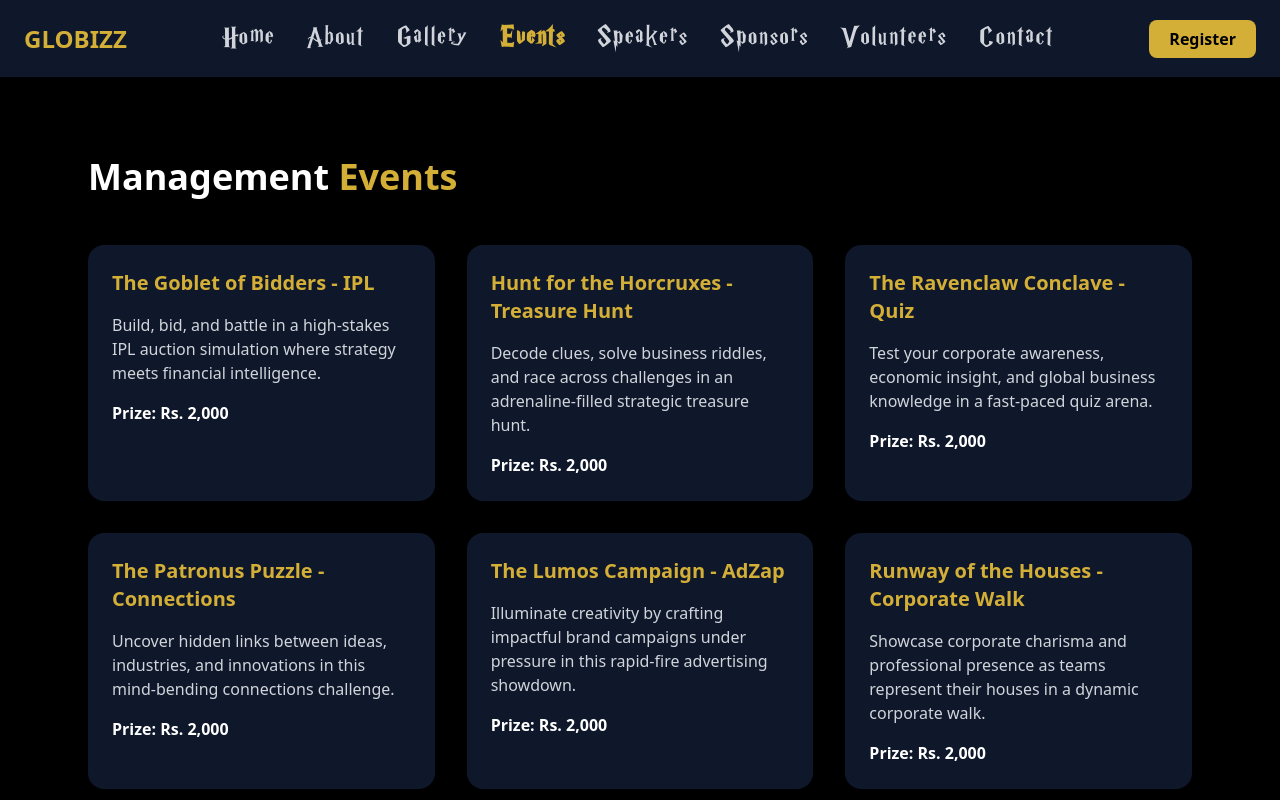
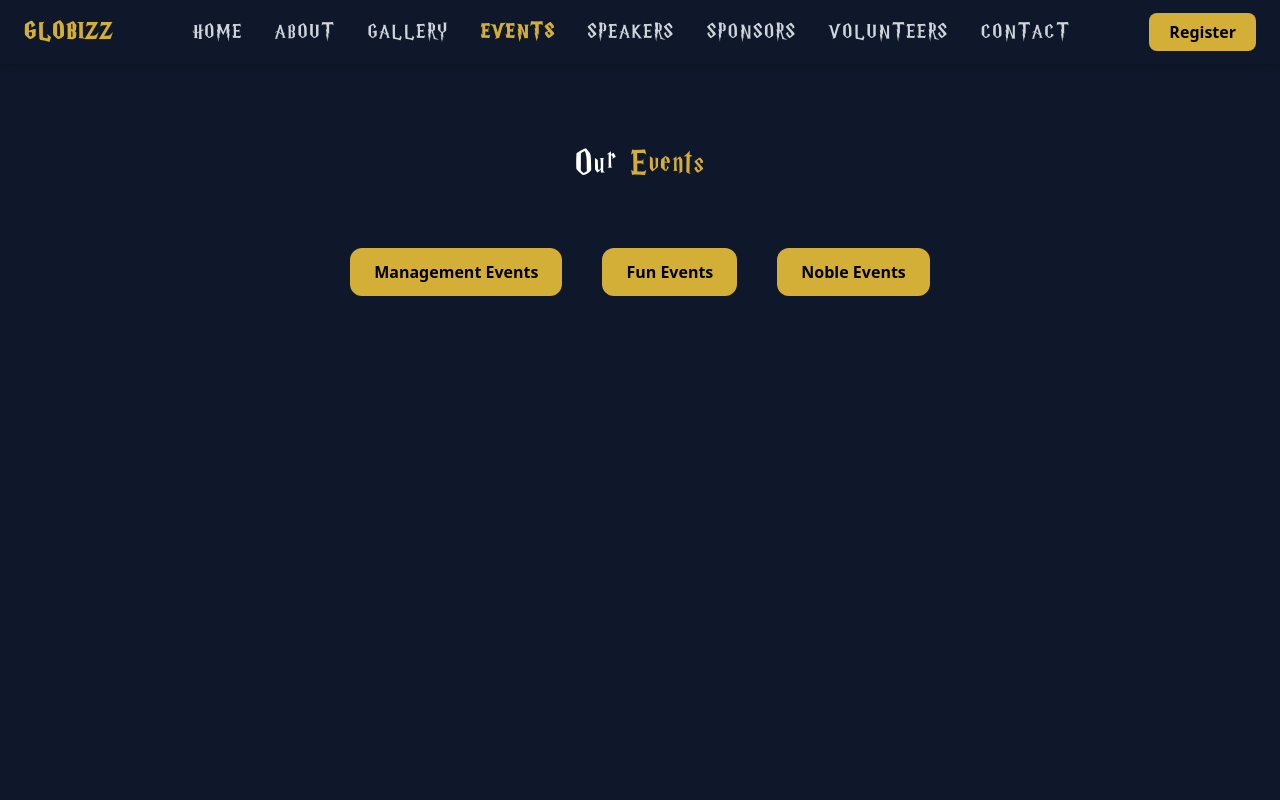
Before and after one commit to SVDeepavenkatesan/globizz, a React (Vite) app: page /events in a window 1280 px wide. Shown: the top 800 px of the page. Built offline with nearby package versions, Linux system fonts and the light colour scheme.

Commit message:
Updated Sponsors page and inprogressing Events page

```diff
--- a/src/components/layout/Navbar.jsx
+++ b/src/components/layout/Navbar.jsx
@@ -14,35 +14,35 @@ const Navbar = () => {
       <div className="max-w-7xl mx-auto px-6 py-4 flex justify-between items-center">
 
         {/* Logo */}
-        <Link to="/" className="text-2xl font-bold text-accent">
+        <Link to="/" className="text-2xl font-bold text-accent font-harry large-text spaced-text">
           GLOBIZZ
         </Link>
 
         {/* Desktop Menu */}
         <div className="hidden md:flex space-x-8 font-harry large-text spaced-text">
           <NavLink to="/" className={navLinkClass}>
-            Home
+            HOME
           </NavLink>
           <NavLink to="/about" className={navLinkClass}>
-            About
+            ABOUT
           </NavLink>
           <NavLink to="/gallery" className={navLinkClass}>
-            Gallery
+            GALLERY
           </NavLink>
           <NavLink to="/events" className={navLinkClass}>
-            Events
+            EVENTS
           </NavLink>
           <NavLink to="/speakers" className={navLinkClass}>
-            Speakers
+            SPEAKERS
           </NavLink>
           <NavLink to="/sponsors" className={navLinkClass}>
-            Sponsors
+            SPONSORS
           </NavLink>
           <NavLink to="/volunteers" className={navLinkClass}>
-            Volunteers
+            VOLUNTEERS
           </NavLink>
           <NavLink to="/contact" className={navLinkClass}>
-            Contact
+            CONTACT
           </NavLink>
         </div>
 
--- a/src/data/eventsData.js
+++ b/src/data/eventsData.js
@@ -1,44 +1,20 @@
-export const events = [
-  {
-    id: 1,
-    title: "The Goblet of Bidders - IPL",
-    description: "Build, bid, and battle in a high-stakes IPL auction simulation where strategy meets financial intelligence.",
-    prize: "Rs. 2,000",
-  },
-  {
-    id: 2,
-    title: "Hunt for the Horcruxes - Treasure Hunt",
-    description: "Decode clues, solve business riddles, and race across challenges in an adrenaline-filled strategic treasure hunt.",
-    prize: "Rs. 2,000",
-  },
-  {
-    id: 3,
-    title: "The Ravenclaw Conclave - Quiz",
-    description: "Test your corporate awareness, economic insight, and global business knowledge in a fast-paced quiz arena.",
-    prize: "Rs. 2,000",
-  },
-  {
-    id: 4,
-    title: "The Patronus Puzzle - Connections",
-    description: "Uncover hidden links between ideas, industries, and innovations in this mind-bending connections challenge.",
-    prize: "Rs. 2,000",
-  },
-  {
-    id: 5,
-    title: "The Lumos Campaign - AdZap",
-    description: "Illuminate creativity by crafting impactful brand campaigns under pressure in this rapid-fire advertising showdown.",
-    prize: "Rs. 2,000",
-  },
-  {
-    id: 6,
-    title: "Runway of the Houses - Corporate Walk",
-    description: "Showcase corporate charisma and professional presence as teams represent their houses in a dynamic corporate walk.",
-    prize: "Rs. 2,000",
-  },
-  {
-    id: 7,
-    title: "The Supreme Sorcerer of Strategy - Manager",
-    description: "Compete in a multi-round managerial challenge designed to test leadership, decision-making, and strategic mastery.",
-    prize: "Rs. 2,000",
-  },
-];
+export const eventCategories = {
+  management: [
+    "Goblet Of Bidders",
+    "Horcrux Hunt",
+    "Ravenclaw Conclave",
+    "Patronus Puzzle",
+    "Lumos Campaign",
+    "Runway Of Houses",
+    "Supreme Sorcerer",
+  ],
+  fun: [
+    "Cricket",
+    "Football",
+  ],
+  noble: [
+    "Blood Donation",
+    "Marathon",
+    "Tree Plantation",
+  ],
+};
--- a/src/index.css
+++ b/src/index.css
@@ -5,11 +5,25 @@
   font-style: normal;
 }
 .large-text {
-  font-size: 30px;
+  font-size: 20px;
 }
 .spaced-text {
   letter-spacing: 2px;
 }
+@keyframes fadeIn {
+  from {
+    opacity: 0;
+    transform: scale(0.95);
+  }
+  to {
+    opacity: 1;
+    transform: scale(1);
+  }
+}
+
+.animate-fadeIn {
+  animation: fadeIn 0.3s ease-out forwards;
+}
 @tailwind base;
 @tailwind components;
 @tailwind utilities;
--- a/src/pages/Events.jsx
+++ b/src/pages/Events.jsx
@@ -1,34 +1,122 @@
-import { events } from "../data/eventsData";
+import { useState } from "react";
+import { eventCategories } from "../data/eventsData";
+
+const categoryLabels = {
+  management: "Management Events",
+  fun: "Fun Events",
+  noble: "Noble Events",
+};
 
 const Events = () => {
+  const [activeCategory, setActiveCategory] = useState(null);
+  const [selectedEvent, setSelectedEvent] = useState(null);
+
+  const openEvent = async (eventName) => {
+    const description = await fetch(
+      `/src/assets/eventDescription/${eventName}.txt`
+    ).then((res) => res.text());
+
+    setSelectedEvent({
+      name: eventName,
+      description,
+      poster: `/src/assets/images/Posters/${eventName}.jpeg`,
+    });
+  };
+
   return (
-    <section className="bg-black text-white py-20 min-h-screen">
-      <div className="max-w-6xl mx-auto px-6">
+    <section className="bg-primary text-white py-20 min-h-screen relative">
 
-        <h1 className="text-4xl font-bold mb-12">
-          Management <span className="text-accent">Events</span>
+      <div className="max-w-6xl mx-auto px-6 text-center">
+
+        <h1 className="text-4xl font-harry mb-16 tracking-wider">
+          Our <span className="text-accent">Events</span>
         </h1>
 
-        <div className="grid md:grid-cols-3 gap-8">
-          {events.map((event) => (
-            <div
-              key={event.id}
-              className="bg-primary p-6 rounded-2xl shadow-lg hover:scale-105 transition"
-            >
-              <h2 className="text-xl font-bold text-accent">
-                {event.title}
-              </h2>
-              <p className="text-gray-300 mt-4">
-                {event.description}
-              </p>
-              <p className="mt-4 font-semibold">
-                Prize: {event.prize}
-              </p>
+        {/* CATEGORY ROW */}
+        <div className="flex justify-center gap-10 mb-16">
+
+          {Object.keys(eventCategories).map((key) => (
+            <div key={key} className="relative">
+              <button
+                onClick={() =>
+                  setActiveCategory(activeCategory === key ? null : key)
+                }
+                className="bg-accent text-black px-6 py-3 rounded-xl font-semibold hover:scale-105 transition"
+              >
+                {categoryLabels[key]}
+              </button>
+
+              {/* Dropdown */}
+              {activeCategory === key && (
+                <div className="absolute mt-2 bg-black rounded-xl shadow-xl w-56 text-left z-40">
+                  {eventCategories[key].map((event) => (
+                    <div
+                      key={event}
+                      onClick={() => openEvent(event)}
+                      className="px-4 py-3 hover:bg-accent hover:text-black cursor-pointer transition"
+                    >
+                      {event}
+                    </div>
+                  ))}
+                </div>
+              )}
             </div>
           ))}
         </div>
 
       </div>
+
+      {/* MODAL */}
+      {selectedEvent && (
+        <div className="fixed inset-0 bg-black/80 backdrop-blur-md flex items-center justify-center z-50">
+
+          <div className="relative bg-[#0F172A] text-white w-4/5 max-w-5xl rounded-2xl shadow-2xl flex border border-accent/40 animate-fadeIn">
+
+            {/* CLOSE BUTTON OUTSIDE */}
+            <button
+              onClick={() => setSelectedEvent(null)}
+              className="absolute -top-6 -right-6 bg-accent text-black w-12 h-12 rounded-full text-2xl font-bold shadow-xl hover:rotate-90 transition duration-300"            >
+              ✕
+            </button>
+
+            {/* LEFT 1/3 POSTER */}
+            <div className="w-1/3 bg-black flex items-center justify-center p-4 border-r border-accent/20">
+              <img
+                src={selectedEvent.poster}
+                alt={selectedEvent.name}
+                className="h-full object-contain"
+              />
+            </div>
+
+            {/* RIGHT 2/3 DESCRIPTION + REGISTER */}
+            <div className="w-2/3 p-8 flex flex-col justify-between">
+
+              <div>
+                <h2 className="text-2xl font-bold mb-6">
+                  {selectedEvent.name}
+                </h2>
+
+                <p className="text-gray-300 whitespace-pre-line leading-relaxed">
+                  {selectedEvent.description}
+                </p>
+              </div>
+
+              {/* Registration Section */}
+              <div className="mt-6">
+                <a
+                  href="/register"
+                  className="bg-accent text-black px-6 py-3 rounded-lg font-semibold hover:scale-105 transition"
+                >
+                  Register Now
+                </a>
+              </div>
+
+            </div>
+
+          </div>
+        </div>
+      )}
+
     </section>
   );
 };
--- a/src/pages/Sponsors.jsx
+++ b/src/pages/Sponsors.jsx
@@ -1,15 +1,49 @@
+import sponsorPoster from "../assets/images/Posters/Call for Sponsors.jpeg";
+
 const Sponsors = () => {
   return (
-    <section className="bg-primary text-white py-20 min-h-screen">
+    <section className="bg-black text-white py-20 min-h-screen">
       <div className="max-w-6xl mx-auto px-6 text-center">
 
-        <h1 className="text-4xl font-bold mb-12">
-          Industry <span className="text-accent">Sponsors</span>
+        <h1 className="text-4xl font-harry mb-12 tracking-wider">
+          Call for <span className="text-accent">Sponsors</span>
         </h1>
 
-        <p className="text-gray-300">
-          Calling out Sponsors...
-        </p>
+        <div className="flex justify-center">
+          <div className="relative group rounded-2xl overflow-hidden shadow-2xl max-w-xl">
+
+            {/* Poster Image */}
+            <img
+              src={sponsorPoster}
+              alt="Call for Sponsors"
+              className="w-full object-cover transition-transform duration-500 group-hover:scale-105"
+            />
+
+            {/* Hover Overlay */}
+            <div className="absolute inset-0 bg-black/80
+                            opacity-0 group-hover:opacity-100
+                            transition-opacity duration-500
+                            flex items-center justify-center px-6">
+
+              <div className="text-center select-text">
+                <h2 className="text-2xl font-semibold text-accent mb-4">
+                  Contact for Sponsorship
+                </h2>
+
+                <p className="text-lg">
+                  <strong>Pravin:</strong> +91 9080423299
+                </p>
+
+                <p className="text-lg mt-2">
+                  <strong>Somesh:</strong> +91 9361479653
+                </p>
+
+              </div>
+
+            </div>
+
+          </div>
+        </div>
 
       </div>
     </section>
```
Also changed, not shown: src/assets/eventDescription/Football.txt (added), src/assets/images/Posters/Call for Sponsors.jpeg (added), src/assets/images/Posters/Football.jpeg (added).
